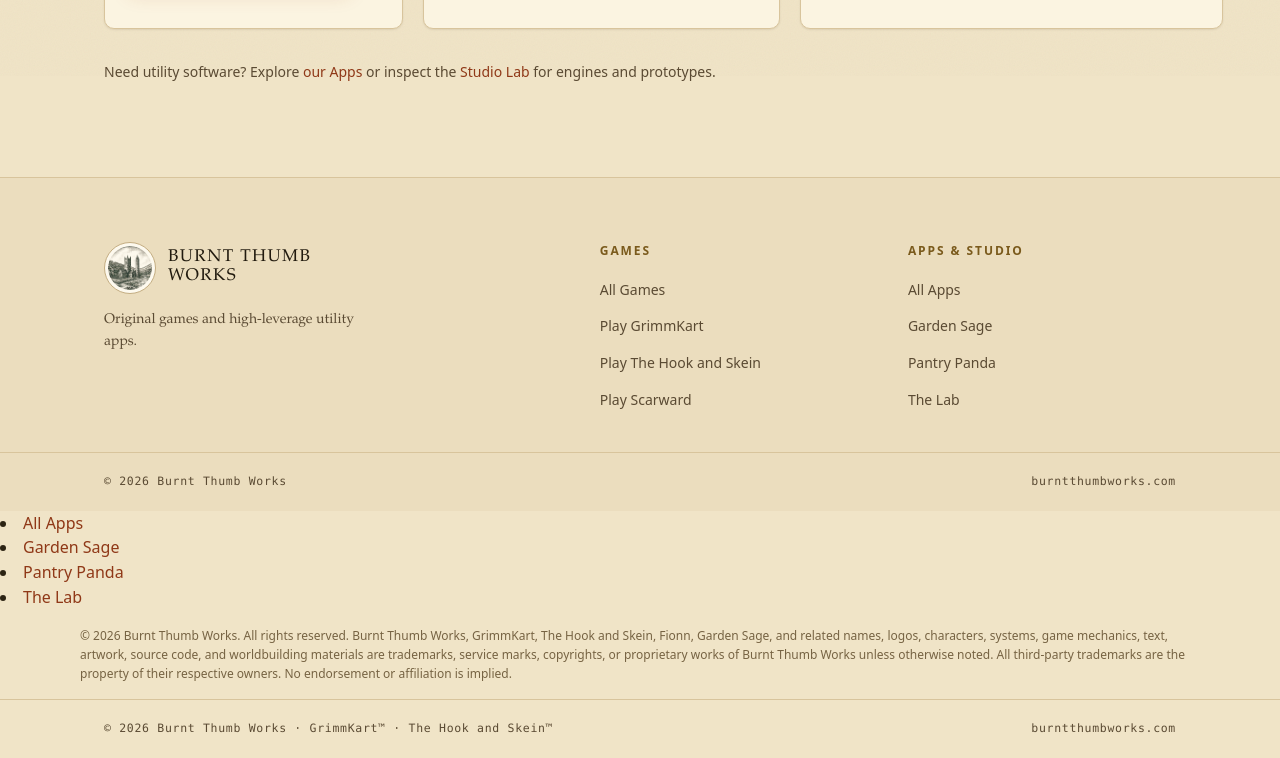
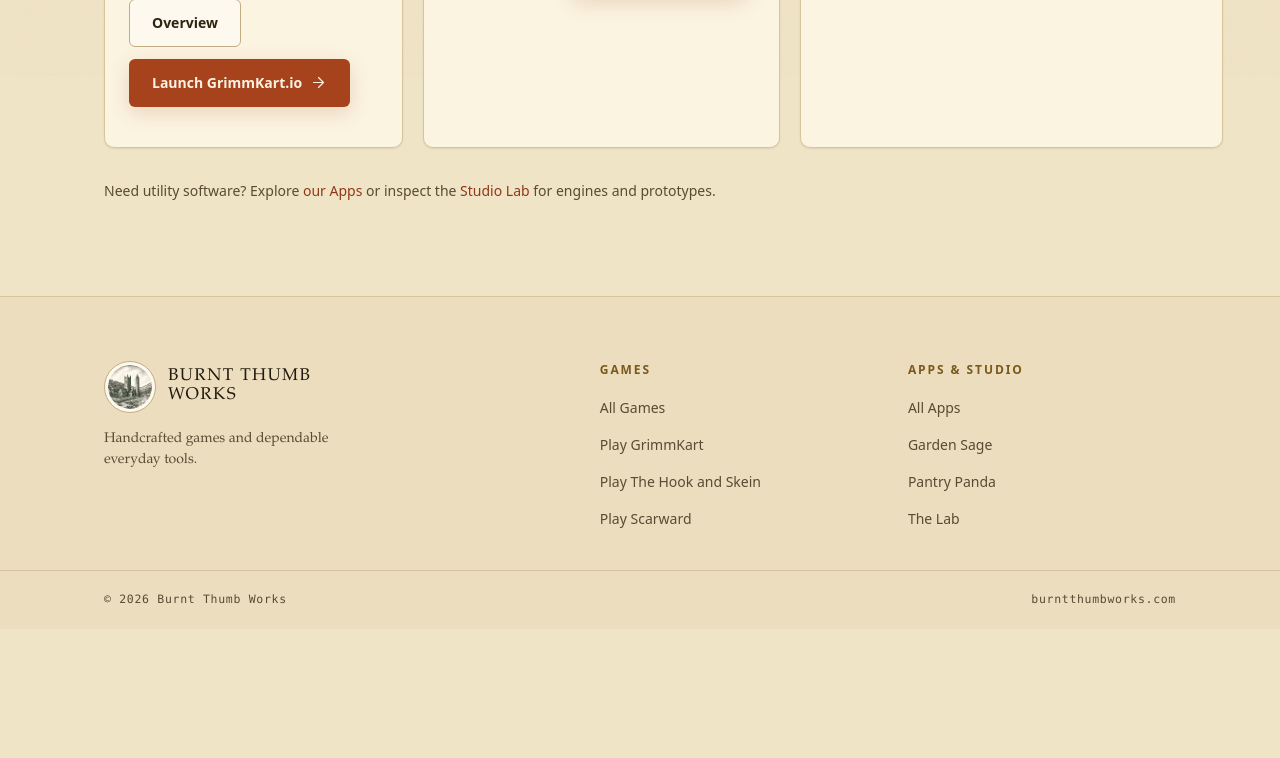
Before and after one commit to burntthumbworks-dev/burntthumbworks.com, a plain HTML site: page games/index.html in a window 1280 px wide. Shown: the part 724-1482 px from the top of the page. After the commit the page ends 1353 px from the top, so only its background shows below. Drawn offline with Linux system fonts and the light colour scheme.

Commit message:
style(games): update games index with Folio I eyebrow and clean footer

```diff
--- a/games/index.html
+++ b/games/index.html
@@ -51,7 +51,9 @@
     <section class="section">
       <div class="wrap">
         <div class="section__head">
-          <h1 class="section__title">Games</h1>
+          <p class="eyebrow">Folio I · Games</p>
+          <h1 class="section__title">Original Games</h1>
+          <p class="section__lede">Rich narrative worlds, tactical defense, and high-speed arcade folklore—each running self-contained in your browser with zero installs.</p>
         </div>
 
         <div class="grid grid--3">
@@ -110,7 +112,7 @@
           <img src="../assets/crest-mark.png" alt="" width="52" height="52" decoding="async" loading="lazy">
           <span class="nm">Burnt Thumb<br>Works</span>
         </div>
-        <p class="footer-blurb">Original games and high-leverage utility apps.</p>
+        <p class="footer-blurb">Handcrafted games and dependable everyday tools.</p>
       </div>
       <div class="footer-col">
         <h2 class="footer-col__h">Games</h2>
@@ -142,24 +144,3 @@
   <script src="../js/site.js"></script>
 </body>
 </html>
-          <li><a href="../apps.html">All Apps</a></li>
-          <li><a href="../garden-sage.html">Garden Sage</a></li>
-          <li><a href="../pantry-panda.html">Pantry Panda</a></li>
-          <li><a href="../lab/">The Lab</a></li>
-        </ul>
-      </div>
-    </div>
-    <div class="footer-legal wrap" style="padding: var(--space-4) 0; font-size: 12px; color: var(--fg-3, #888); line-height: 1.6;">
-      © 2026 Burnt Thumb Works. All rights reserved. Burnt Thumb Works, GrimmKart, The Hook and Skein, Fionn, Garden Sage, and related names, logos, characters, systems, game mechanics, text, artwork, source code, and worldbuilding materials are trademarks, service marks, copyrights, or proprietary works of Burnt Thumb Works unless otherwise noted. All third-party trademarks are the property of their respective owners. No endorsement or affiliation is implied.
-    </div>
-    <div class="footer-bar">
-      <div class="footer-bar__inner">
-        <span>© <span data-year>2026</span> Burnt Thumb Works · GrimmKart™ · The Hook and Skein™</span>
-        <a href="https://burntthumbworks.com/">burntthumbworks.com</a>
-      </div>
-    </div>
-  </footer>
-
-  <script src="../js/site.js"></script>
-</body>
-</html>
```
